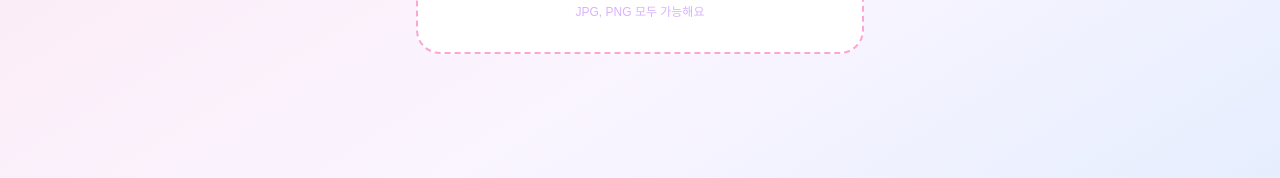
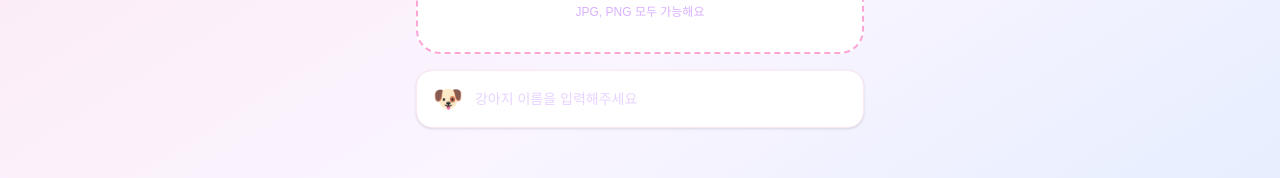
Before and after one commit to chaewon-moana/dangdang-emotion, a Next.js app in the folder Documents/dangdang-emotion/: page / in a window 1280 px wide. Shown: the part 338-516 px from the top of the page. Built offline with nearby package versions, Linux system fonts and the light colour scheme.

Commit message:
Add dog name input and show in result/share card

```diff
--- a/Documents/dangdang-emotion/app/page.tsx
+++ b/Documents/dangdang-emotion/app/page.tsx
@@ -52,6 +52,7 @@ export default function Home() {
   const [loading, setLoading] = useState(false);
   const [usageCount, setUsageCount] = useState(0);
   const [moodVisible, setMoodVisible] = useState(false);
+  const [dogName, setDogName] = useState("");
   const fileInputRef = useRef<HTMLInputElement>(null);
   const timerRef = useRef<ReturnType<typeof setInterval> | null>(null);
   const resultRef = useRef<AnalysisResult | null>(null);
@@ -204,6 +205,7 @@ export default function Home() {
     setPreviewSrc("");
     setImgBase64("");
     setResult(null);
+    setDogName("");
     if (fileInputRef.current) fileInputRef.current.value = "";
   };
 
@@ -265,6 +267,20 @@ export default function Home() {
                   </button>
                 </>
               )}
+            </div>
+
+            <div className="mt-4">
+              <div className="bg-white rounded-2xl px-4 py-3 flex items-center gap-3 shadow-sm border border-pink-100">
+                <span className="text-2xl">🐶</span>
+                <input
+                  type="text"
+                  value={dogName}
+                  onChange={(e) => setDogName(e.target.value)}
+                  placeholder="강아지 이름을 입력해주세요"
+                  maxLength={10}
+                  className="flex-1 text-sm text-purple-800 placeholder-purple-200 outline-none bg-transparent"
+                />
+              </div>
             </div>
 
             {previewSrc && (
@@ -381,8 +397,13 @@ export default function Home() {
               <div className="pt-10 px-6 pb-6">
                 <div className="text-center mb-5">
                   <span className="text-5xl block animate-bounce">{result.emoji}</span>
+                  {dogName && (
+                    <p className="text-base font-bold text-pink-400 mt-2">
+                      {dogName}이(가) 지금...
+                    </p>
+                  )}
                   <h2
-                    className="text-2xl font-bold text-purple-900 mt-2"
+                    className="text-2xl font-bold text-purple-900 mt-1"
                     style={{ fontFamily: "cursive" }}
                   >
                     {result.title}
@@ -492,7 +513,12 @@ export default function Home() {
             {/* 메인 감정 */}
             <div style={{ textAlign: "center", padding: "16px 24px 8px" }}>
               <div style={{ fontSize: 52, lineHeight: 1.2 }}>{result.emoji}</div>
-              <div style={{ fontSize: 22, fontWeight: 800, color: "#4c1d95", marginTop: 6 }}>{result.title}</div>
+              {dogName && (
+                <div style={{ fontSize: 14, fontWeight: 700, color: "#f472b6", marginTop: 8 }}>
+                  {dogName}이(가) 지금...
+                </div>
+              )}
+              <div style={{ fontSize: 22, fontWeight: 800, color: "#4c1d95", marginTop: 4 }}>{result.title}</div>
               <div style={{ fontSize: 13, color: "#a78bfa", marginTop: 4 }}>{result.sub}</div>
             </div>
 
```
